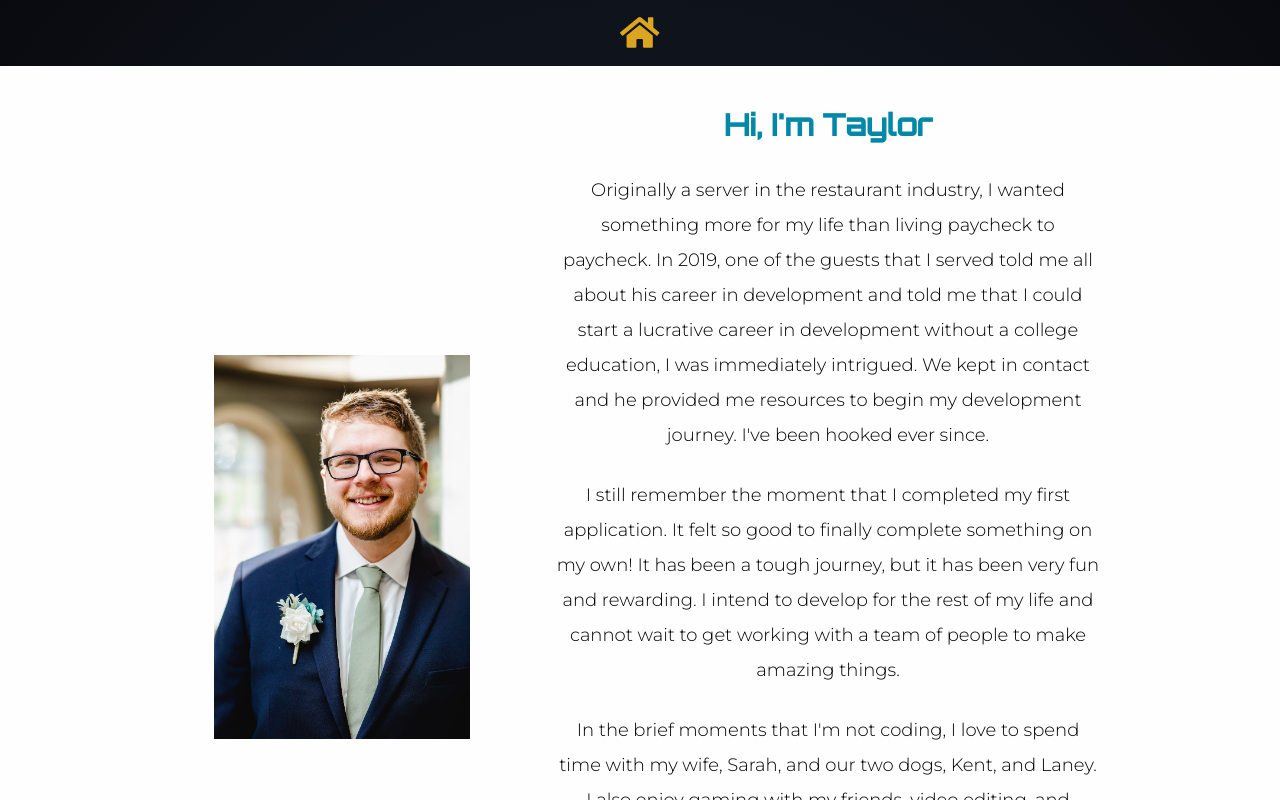
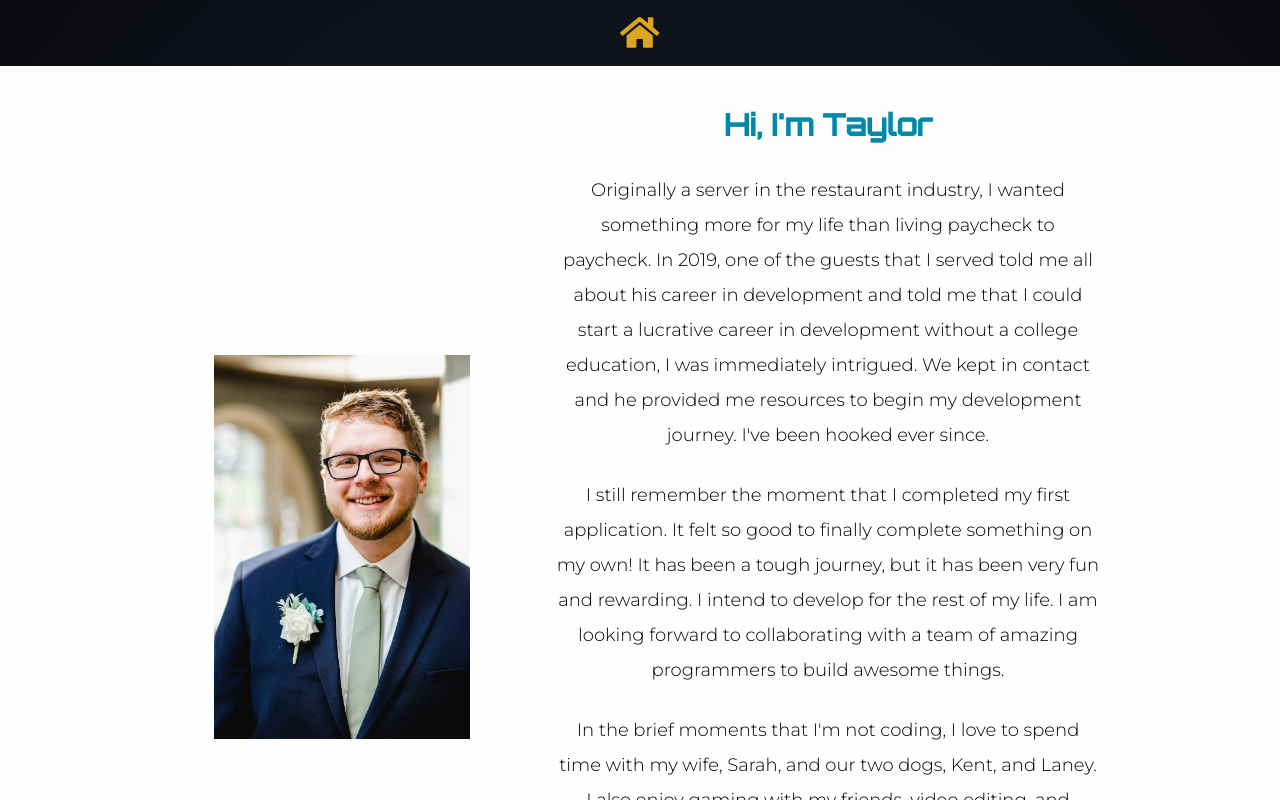
Before and after one commit to tphelps93/taylorphelps-portfolio-2.0, a React (Create React App) app: page /about in a window 1280 px wide. Built offline with nearby package versions, Linux system fonts and the light colour scheme.

Commit message:
altered about me section

```diff
--- a/src/Components/About/About.js
+++ b/src/Components/About/About.js
@@ -12,10 +12,7 @@ export default class About extends Component {
       <div className='about page'>
         <Link className='prev-home' to='/'>
           <button>
-            <FontAwesomeIcon
-              style={{ fontSize: '35px' }}
-              icon='home'
-            />{' '}
+            <FontAwesomeIcon style={{ fontSize: '35px' }} icon='home' />{' '}
           </button>
         </Link>
         <div className='about-content'>
@@ -37,8 +34,9 @@ export default class About extends Component {
               I still remember the moment that I completed my first application.
               It felt so good to finally complete something on my own! It has
               been a tough journey, but it has been very fun and rewarding. I
-              intend to develop for the rest of my life and cannot wait to get
-              working with a team of people to make amazing things.{' '}
+              intend to develop for the rest of my life. I am looking forward to
+              collaborating with a team of amazing programmers to build awesome
+              things.
             </p>{' '}
             <p>
               {' '}
@@ -55,7 +53,9 @@ export default class About extends Component {
         </div>
         <div className='tech'>
           <div className='design'>
-            <span><FontAwesomeIcon className='tech-icons' icon='pencil-alt'/> </span>
+            <span>
+              <FontAwesomeIcon className='tech-icons' icon='pencil-alt' />{' '}
+            </span>
             <h2> Designer</h2>
             <h4> Design Tools </h4>
             <p> Balsamiq Wireframes </p>
@@ -64,7 +64,9 @@ export default class About extends Component {
             <p> Pen and Paper </p>
           </div>
           <div className='fullstack'>
-          <span><FontAwesomeIcon className='tech-icons' icon='code'/> </span>
+            <span>
+              <FontAwesomeIcon className='tech-icons' icon='code' />{' '}
+            </span>
             <h2> Full Stack Development </h2>
             <h4> Languages </h4>
             <p> HTML, CSS, JavaScript, C# </p>
```
Also changed, not shown: 1 other file (tests, documents, lock files or other folders).
